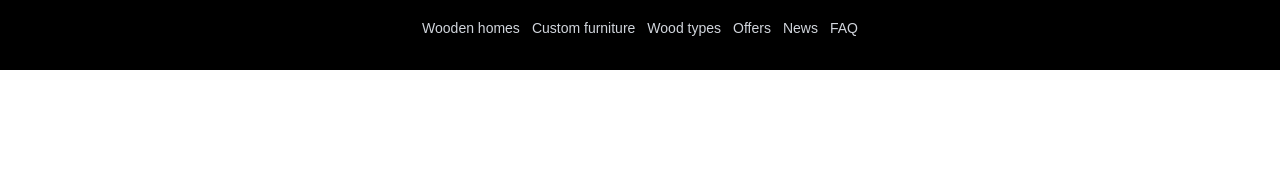
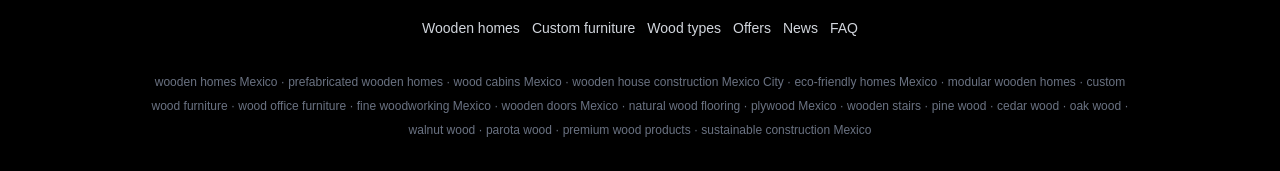
Before and after one commit to o7digital/homedesign, a Next.js app: page /en/news in a window 1280 px wide. Shown: the part 3437-3608 px from the top of the page. Before the commit the page ends 3507 px from the top, so only its background shows below. Built offline with nearby package versions, Linux system fonts and the light colour scheme.

Commit message:
Add bilingual SEO keywords to footer

```diff
--- a/app/components/SiteFooter.tsx
+++ b/app/components/SiteFooter.tsx
@@ -8,6 +8,28 @@ const footerCopy = {
   es: {
     rights: "Todos los derechos reservados.",
     privacy: "Aviso de Privacidad",
+    seoKeywords: [
+      "casas de madera México",
+      "casas prefabricadas de madera",
+      "cabañas de madera México",
+      "construcción de casas de madera CDMX",
+      "casas ecológicas México",
+      "casas modulares de madera",
+      "muebles de madera a medida",
+      "mobiliario de madera para oficinas",
+      "carpintería fina México",
+      "puertas de madera México",
+      "pisos de madera natural",
+      "triplay México",
+      "escaleras de madera",
+      "madera de pino",
+      "madera de cedro",
+      "madera de encino",
+      "madera de nogal",
+      "madera parota",
+      "productos de madera premium",
+      "construcción sustentable México",
+    ],
     links: [
       { href: "/#productos", label: "Casas de madera" },
       { href: "/#productos", label: "Mobiliario a medida" },
@@ -20,6 +42,28 @@ const footerCopy = {
   en: {
     rights: "All rights reserved.",
     privacy: "Privacy Notice",
+    seoKeywords: [
+      "wooden homes Mexico",
+      "prefabricated wooden homes",
+      "wood cabins Mexico",
+      "wooden house construction Mexico City",
+      "eco-friendly homes Mexico",
+      "modular wooden homes",
+      "custom wood furniture",
+      "wood office furniture",
+      "fine woodworking Mexico",
+      "wooden doors Mexico",
+      "natural wood flooring",
+      "plywood Mexico",
+      "wooden stairs",
+      "pine wood",
+      "cedar wood",
+      "oak wood",
+      "walnut wood",
+      "parota wood",
+      "premium wood products",
+      "sustainable construction Mexico",
+    ],
     links: [
       { href: "/en/#productos", label: "Wooden homes" },
       { href: "/en/#productos", label: "Custom furniture" },
@@ -29,7 +73,15 @@ const footerCopy = {
       { href: "/en/preguntas", label: "FAQ" },
     ],
   },
-} satisfies Record<Locale, { rights: string; privacy: string; links: Array<{ href: string; label: string }> }>;
+} satisfies Record<
+  Locale,
+  {
+    rights: string;
+    privacy: string;
+    seoKeywords: string[];
+    links: Array<{ href: string; label: string }>;
+  }
+>;
 
 export default function SiteFooter({ locale = "es" }: { locale?: Locale }) {
   const content = footerCopy[locale];
@@ -110,6 +162,10 @@ export default function SiteFooter({ locale = "es" }: { locale?: Locale }) {
           ))}
         </ul>
       </nav>
+
+      <p className="mt-8 max-w-5xl mx-auto px-4 text-xs leading-6 text-gray-500">
+        {content.seoKeywords.join(" · ")}
+      </p>
     </footer>
   );
 }
--- a/app/en/page.tsx
+++ b/app/en/page.tsx
@@ -5,6 +5,33 @@ export const metadata: Metadata = {
   title: "Home Design Marques | Wooden Homes and Custom Furniture Mexico",
   description:
     "Prefabricated wooden homes, custom wood furniture, doors, floors, plywood and premium wood products in Mexico.",
+  keywords: [
+    "wooden homes Mexico",
+    "prefabricated wooden homes",
+    "prefabricated wooden homes Mexico",
+    "wooden house construction Mexico City",
+    "eco-friendly homes Mexico",
+    "modular wooden homes",
+    "wood cabins Mexico",
+    "custom wood furniture Mexico",
+    "wood office furniture",
+    "wood furniture for homes",
+    "fine woodworking Mexico",
+    "wooden doors Mexico",
+    "natural wood flooring",
+    "plywood Mexico",
+    "wooden stairs",
+    "pine wood Mexico",
+    "cedar wood Mexico",
+    "oak wood",
+    "walnut wood",
+    "parota wood",
+    "premium wood products",
+    "sustainable construction Mexico",
+    "modern wooden home design",
+    "custom carpentry Mexico",
+    "Home Design Marques Mexico",
+  ],
   alternates: {
     canonical: "/en",
     languages: {
```
